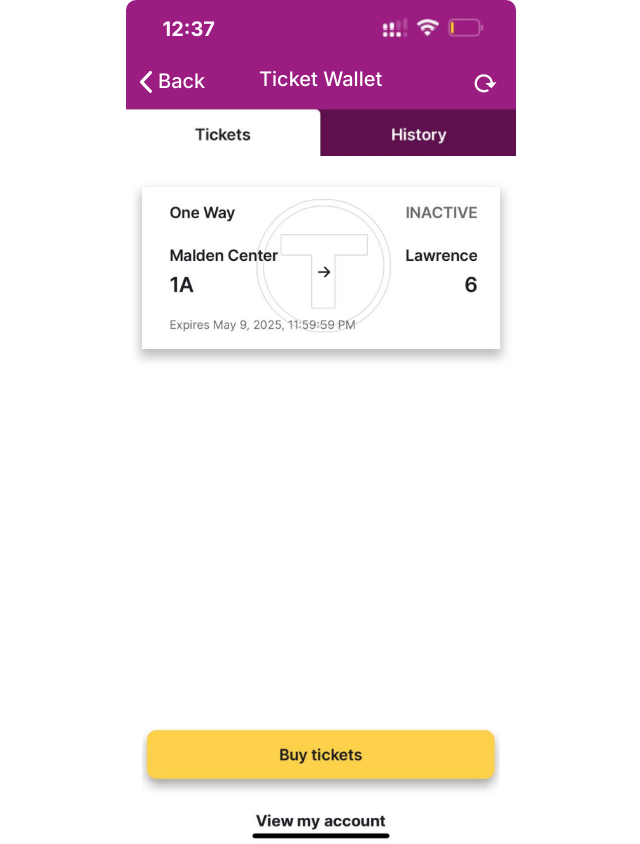
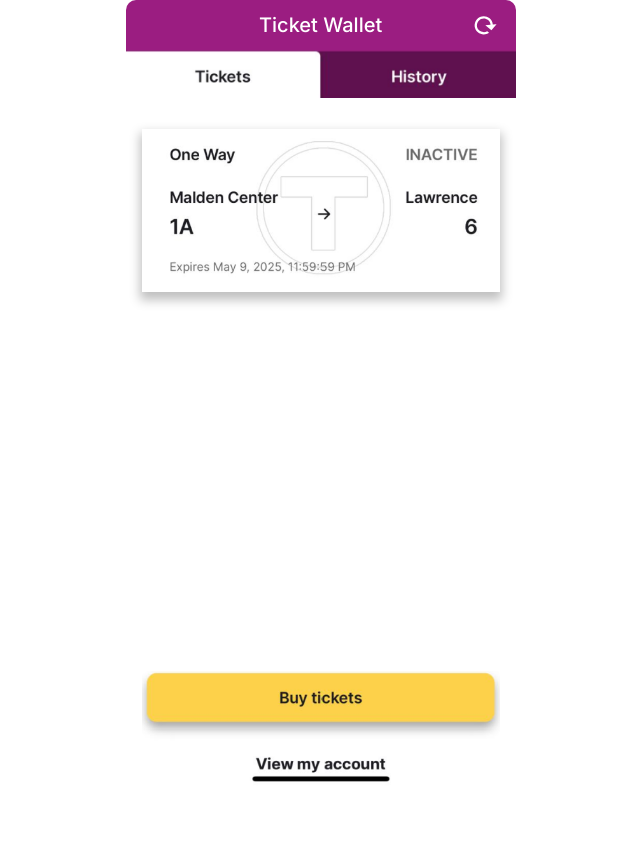
Before and after one commit to akbw1998/akbw1998.github.io, a plain HTML site: page index.html in a window 1280 px wide. Shown: the whole page, without its empty margins (319-959 px from the left). Drawn offline with nearby package versions, Linux system fonts and the light colour scheme; a small style sheet from the web is missing.

Commit message:
removing time and back

```diff
--- a/css/tickets.css
+++ b/css/tickets.css
@@ -16,7 +16,7 @@
   border-radius: 10px 10px 0px 0px;
   display: flex;
   gap: 44px;
-  height: 109px;
+  height: 50px;
   justify-content: flex-end;
   min-width: 390px;
   padding: 4.5px 13.0px;
@@ -70,8 +70,8 @@
 }
 
 .tickets .flex-col-1 {
-  align-items: flex-end;
-  align-self: flex-end;
+  align-items: flex-start;
+  align-self: flex-start;
   display: flex;
   flex-direction: column;
   gap: 23px;
@@ -89,6 +89,7 @@
 .tickets .flex-row-2 {
   align-items: center;
   display: flex;
+  /* margin-top: 20px; */
   gap: 81px;
   min-width: 244px;
 }
@@ -100,7 +101,6 @@
   font-weight: 500;
   letter-spacing: 0;
   line-height: normal;
-  margin-bottom: 7.64px;
   min-height: 24px;
   min-width: 124px;
   white-space: nowrap;
--- a/index.html
+++ b/index.html
@@ -19,19 +19,19 @@
       <div class="tickets screen">
         <div class="flex-row">
           <div class="flex-row-1">
-            <img class="vector" src="/img/vector.svg" alt="Vector" />
+            <!-- <img class="vector" src="/img/vector.svg" alt="Vector" /> -->
             <div class="flex-col">
-              <div class="text-3">5:49</div>
-              <div class="place">Back</div>
+              <!-- <div class="text-3">5:49</div> -->
+              <!-- <div class="place">Back</div> -->
             </div>
           </div>
-          <div class="flex-col-1">
-            <img class="image-6" src="/img/image-6.png" alt="image 6" />
+          <!-- <div class="flex-col-1"> -->
+            <!-- <img class="image-6" src="/img/image-6.png" alt="image 6" /> -->
             <div class="flex-row-2">
-              <div class="ticket-wallet">Ticket Wallet</div>
+              <div class="ticket-wallet" >Ticket Wallet</div>
               <img class="ictwotone-refresh" src="/img/ic-twotone-refresh.svg" alt="ic:twotone-refresh" />
             </div>
-          </div>
+          <!-- </div> -->
         </div>
         <img class="image-7" src="/img/image-7.png" alt="image 7" />
         <div class="overlap-group1"><img class="image-8" src="/img/image-8.png" alt="image 8" /></div>
--- a/scripts/index.js
+++ b/scripts/index.js
@@ -27,7 +27,7 @@ document.addEventListener("DOMContentLoaded", function () {
    console.log("path length = ", window.location.pathname.length)
     console.log("window.location.pathname: ", window.location.pathname)
    // Check if the current page is index.html
-   if (window.location.pathname === "/") {
+   if (window.location.pathname === "/" || window.location.pathname.endsWith("index.html")) {
     console.log('in here')
        const ticketImage = document.querySelector(".overlap-group1 img");
        if (ticketImage) {
```
Also changed, not shown: screens/activate-ticket.html (+1 -4 lines), screens/activated-ticket-1.html (+0 -4 lines).
